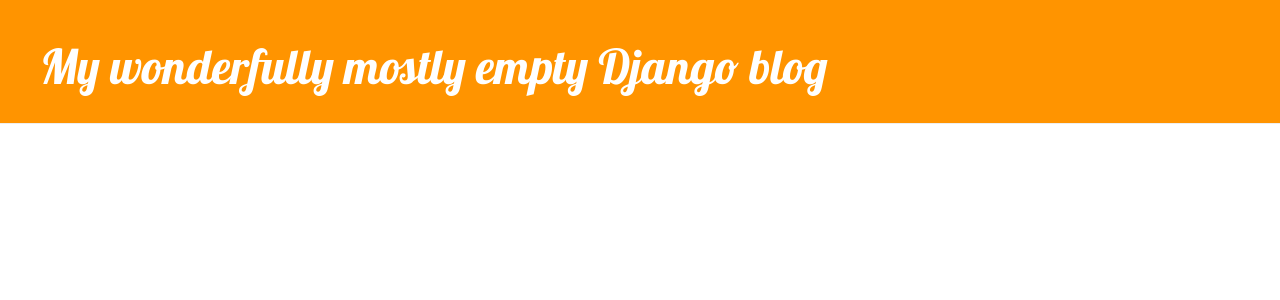
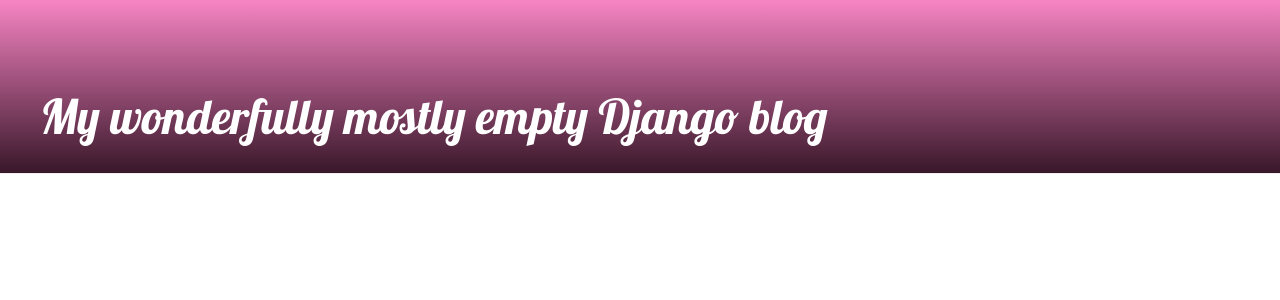
Before and after one commit to Kyliebuck/my-first-blog, a Django app: page / in a window 1280 px wide. Shown: the top 300 px of the page. Run offline with Django 3.2, Linux system fonts and the light colour scheme; data that the repository does not hold is empty; some libraries are stand-ins or nearby versions.

Commit message:
tweeks to css heading

```diff
--- a/blog/static/css/blog.css
+++ b/blog/static/css/blog.css
@@ -1,9 +1,9 @@
 
 
 .page-header {
-    background-color: #ff9400;
+    background-image: linear-gradient(#f785c4, #381729);
     margin-top: 0;
-    padding: 20px 20px 20px 40px;
+    padding: 70px 20px 20px 40px;
 }
 
 .page-header h1, .page-header h1 a, .page-header h1 a:visited, .page-header h1 a:active {
@@ -14,6 +14,7 @@
 
 .content {
     margin-left: 40px;
+
 }
 
 h1, h2, h3, h4 {
```
